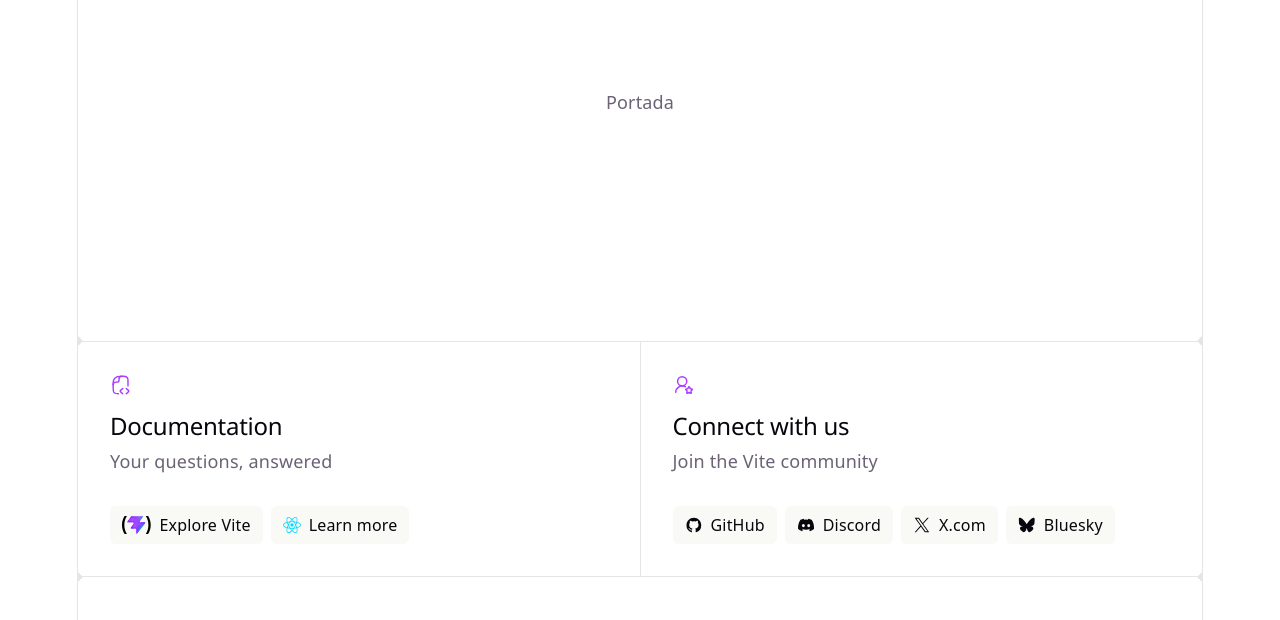
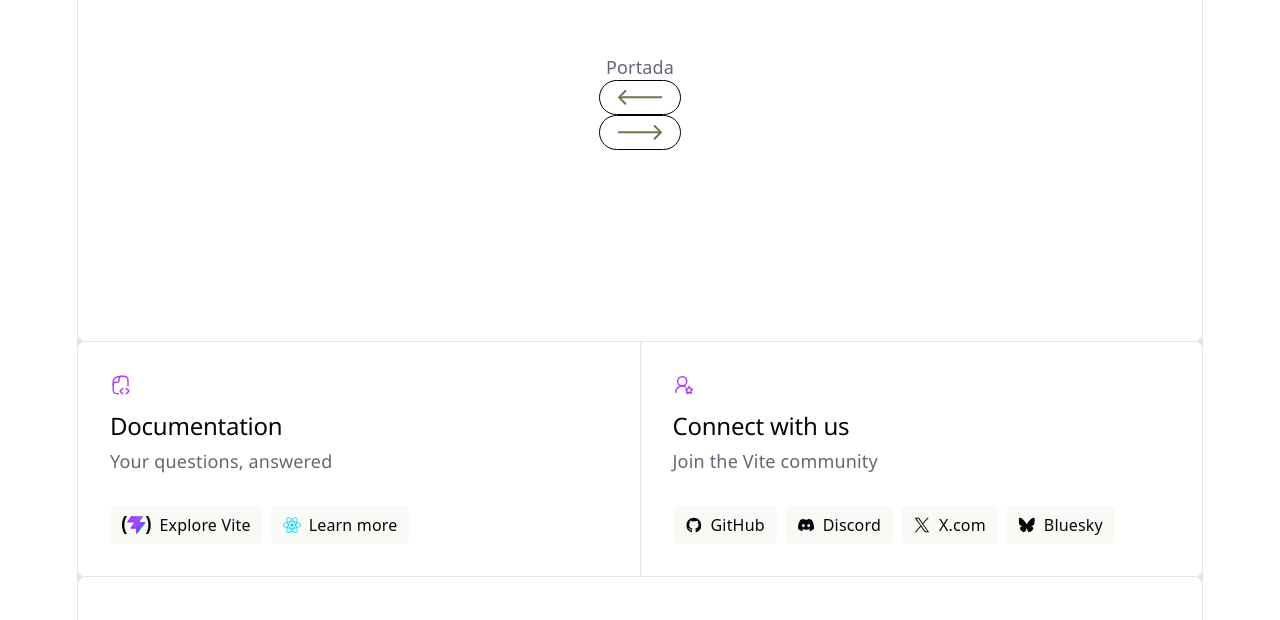
Before and after one commit to dataista-studio/cuidados-circulares, a React (Vite) app: page / in a window 1280 px wide. Shown: the part 136-756 px from the top of the page. Built offline with nearby package versions, Linux system fonts and the light colour scheme; a web font is replaced by a local one.

Commit message:
add buttons

```diff
--- a/src/App.jsx
+++ b/src/App.jsx
@@ -22,7 +22,7 @@
             <use href="/icons.svg#documentation-icon"></use>
           </svg>
           <h2>Documentation</h2>
-          <p class='font-heading'>Your questions, answered</p>
+          <p className='font-heading'>Your questions, answered</p>
           <ul>
             <li>
               <a href="https://vite.dev/" target="_blank">
--- a/src/components/Portada.jsx
+++ b/src/components/Portada.jsx
@@ -1,7 +1,11 @@
+import ButtonArrow from "../ui/ButtonArrow"
+
 export default function Portada() {
     return (
         <div>
             Portada
+            <ButtonArrow direction='left' />
+            <ButtonArrow direction='right' />
         </div>
     )
 };
--- /dev/null
+++ b/src/ui/ButtonArrow.jsx
@@ -0,0 +1,15 @@
+export default function ButtonArrow({ direction='left' }) {
+    return (
+        <div className="rounded-3xl border border-black fit-content py-2 px-4">
+            {
+            direction === 'left'  ?
+                <svg width="44" height="15" viewBox="0 0 44 15" fill="none" xmlns="http://www.w3.org/2000/svg">
+                <path d="M0.292892 6.65667C-0.0976296 7.04719 -0.0976295 7.68036 0.292893 8.07088L6.65685 14.4348C7.04738 14.8254 7.68054 14.8254 8.07107 14.4348C8.46159 14.0443 8.46159 13.4112 8.07107 13.0206L2.41422 7.36377L8.07107 1.70692C8.46159 1.31639 8.46159 0.683229 8.07107 0.292705C7.68054 -0.0978195 7.04738 -0.0978194 6.65685 0.292705L0.292892 6.65667ZM44 7.36377L44 6.36377L1 6.36377L1 7.36377L1 8.36377L44 8.36377L44 7.36377Z" fill="#72744A"/>
+                </svg>
+            : <svg width="44" height="15" viewBox="0 0 44 15" fill="none" xmlns="http://www.w3.org/2000/svg">
+                <path d="M43.7071 8.07088C44.0976 7.68035 44.0976 7.04719 43.7071 6.65666L37.3431 0.292702C36.9526 -0.0978227 36.3195 -0.0978227 35.9289 0.292702C35.5384 0.683226 35.5384 1.31639 35.9289 1.70692L41.5858 7.36377L35.9289 13.0206C35.5384 13.4111 35.5384 14.0443 35.9289 14.4348C36.3195 14.8254 36.9526 14.8254 37.3431 14.4348L43.7071 8.07088ZM0 7.36377V8.36377H43V7.36377V6.36377H0V7.36377Z" fill="#72744A"/>
+                </svg>
+        }
+        </div>
+    )
+}
```
